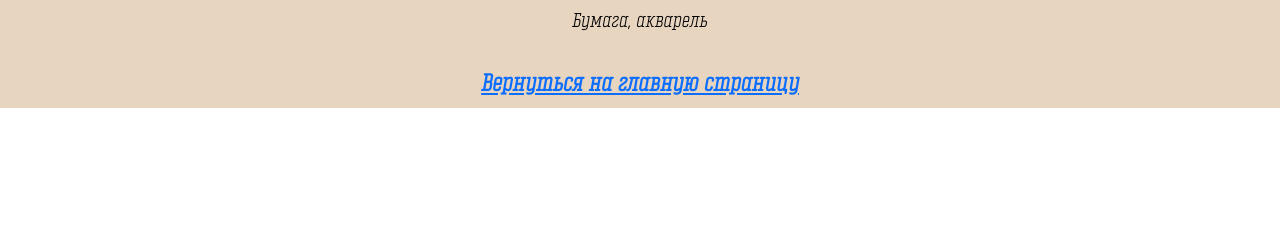
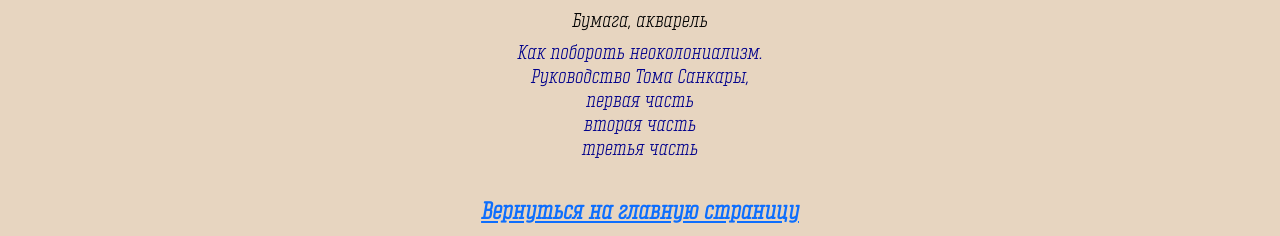
Before and after one commit to QuaesitorScientiae/Zhukov_art, a website: page src/Patria_o_muerte.html in a window 1280 px wide. Shown: the part 3216-3452 px from the top of the page. Before the commit the page ends 3324 px from the top, so only its background shows below. Drawn offline with Linux system fonts and the light colour scheme.

Commit message:
video adout Thomas Isidore Noël Sankara

```diff
--- a/src/Patria_o_muerte.html
+++ b/src/Patria_o_muerte.html
@@ -239,6 +239,10 @@
                     </h2>
                     <h3>Бумага, акварель
                     </h3>
+                    <h3><a href="https://rutube.ru/video/d14a65c4a1532825e4e7071ae9871f5e/?r=plwd" class="paint__titel__link" target="_blank">Как побороть неоколониализм.<br> Руководство Тома Санкары,<br> первая часть </a>
+                    <a href="https://rutube.ru/video/e4c14a8c642774939d86712f1bbec797/?r=plwd" class="paint__titel__link" target="_blank"><br>вторая часть </a>
+                    <a href="https://rutube.ru/video/e7248b1d70a702555f99e0ad8426276b/?r=plwd" class="paint__titel__link" target="_blank"><br>третья часть </a>
+                    </h3>
                 </div>
                 <div class="col-12 col-md-12 col-lg-12">
                     <h2 class="paint__titel"><a href="index.html"><br>Вернуться на главную страницу</a>
```
Also changed, not shown: 1 other file.
